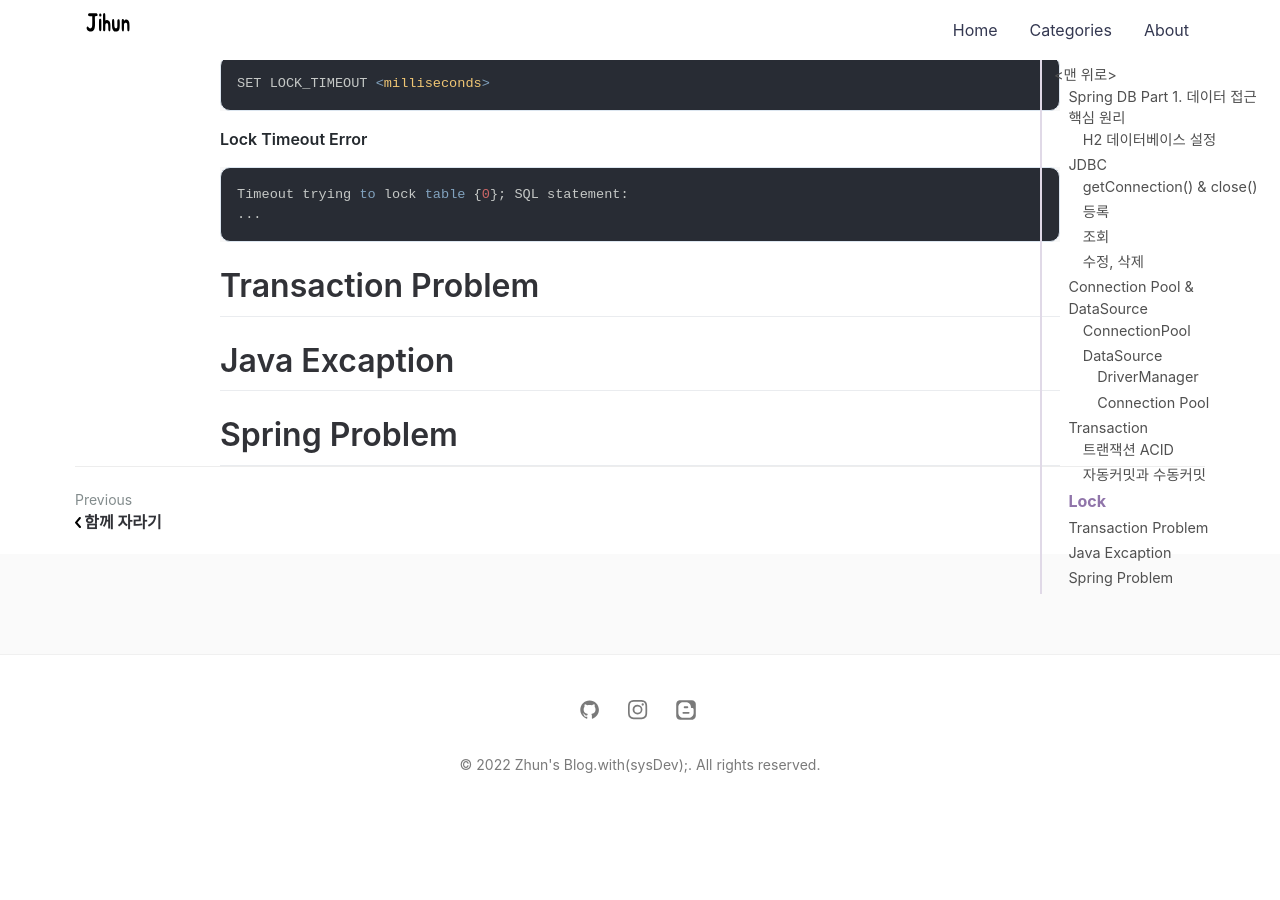
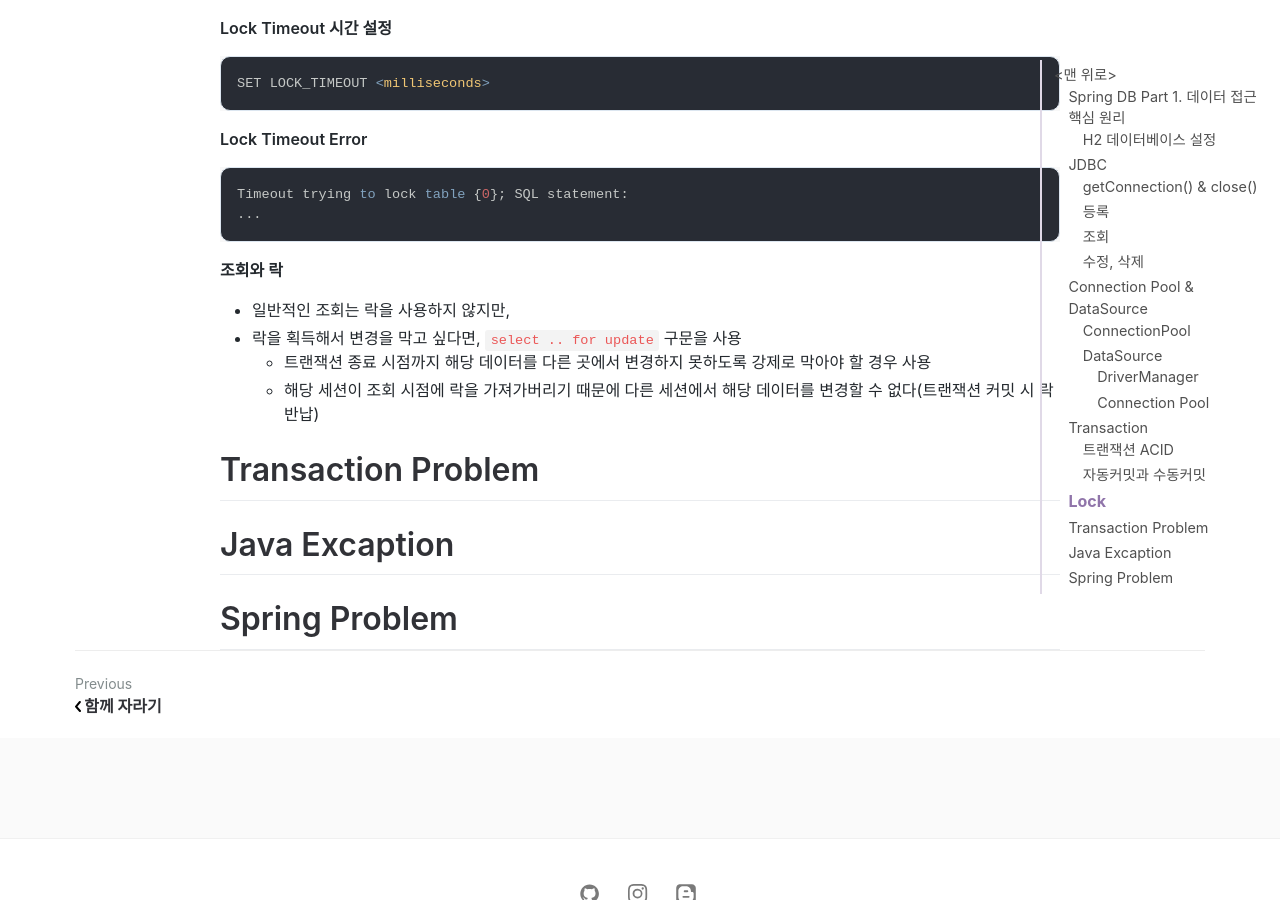
Before and after one commit to jihunparkme/jihunparkme.github.io, a Jekyll site: the page built from _posts/2022-08-08-Spring-DB-Part1.md, in a window 1280 px wide and 900 px high, scrolled down 9748 px. Built offline with Jekyll 4.4.1, drawn with Linux system fonts in a browser that asks for light colours; nearby versions of some CDN libraries; comment, search, counter and statistics services are not loaded; before the commit the page ends 10568 px from its top, so only the background shows below that.

Commit message:
[Transaction] DB 락 - 조회

````diff
--- a/_posts/2022-08-08-Spring-DB-Part1.md
+++ b/_posts/2022-08-08-Spring-DB-Part1.md
@@ -425,6 +425,13 @@ Timeout trying to lock table {0}; SQL statement:
 ...
 ```
 
+**조회와 락**
+
+- 일반적인 조회는 락을 사용하지 않지만,
+- 락을 획득해서 변경을 막고 싶다면, `select .. for update` 구문을 사용
+  - 트랜잭션 종료 시점까지 해당 데이터를 다른 곳에서 변경하지 못하도록 강제로 막아야 할 경우 사용
+  - 해당 세션이 조회 시점에 락을 가져가버리기 때문에 다른 세션에서 해당 데이터를 변경할 수 없다(트랜잭션 커밋 시 락 반납)
+
 # Transaction Problem
 
 # Java Excaption
````
